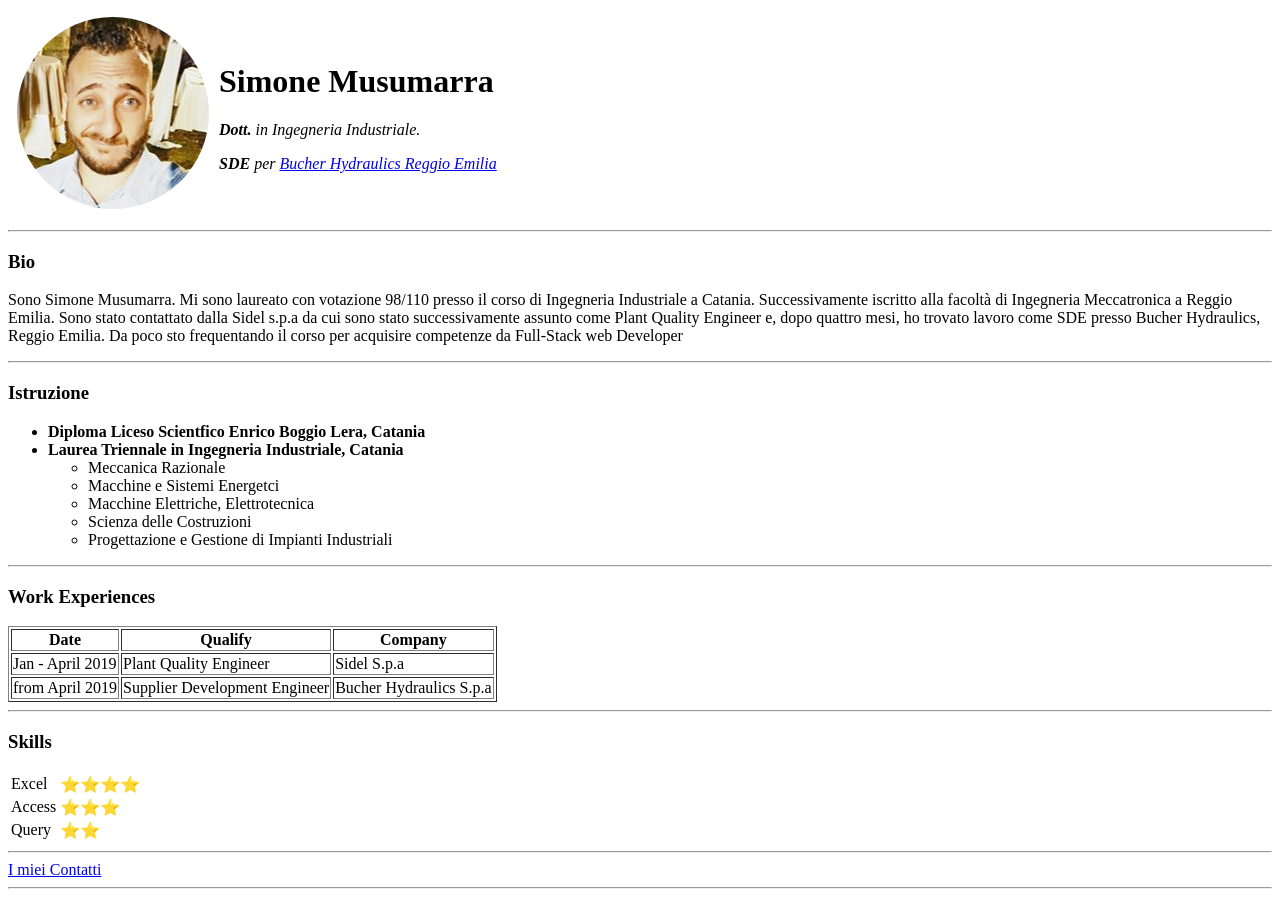
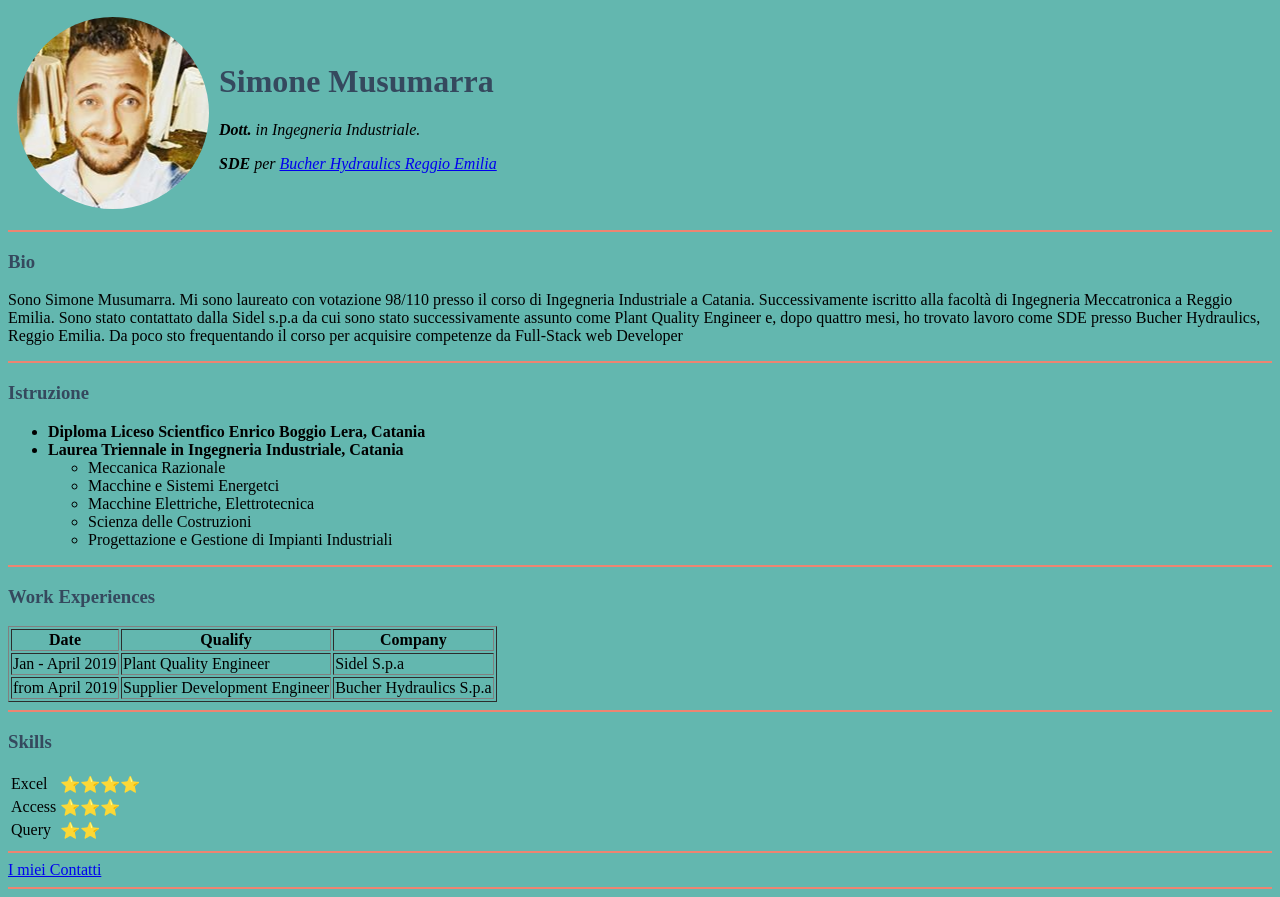
Before and after one commit to simomusu93/HTML.CV, a plain HTML site: page index.html in a window 1280 px wide. Drawn offline with Linux system fonts and the light colour scheme.

Commit message:
rev5 CSS

```diff
--- /dev/null
+++ b/CSS/style.css
@@ -0,0 +1,25 @@
+
+  body {
+    background-color: #63b7af;
+    ;
+  }
+
+  hr {
+    background-color: #ee8572;
+    border-style: none;
+    height: 2px;
+
+
+  }
+
+h1{
+
+ color: #35495e
+
+}
+
+h3{
+
+color: #35495e
+
+}
--- a/index.html
+++ b/index.html
@@ -4,6 +4,7 @@
 <head>
   <meta charset="utf-8">
   <title>Simone's personal HTML-CV</title>
+  <link rel="stylesheet" href="CSS/style.css">
 </head>
 
 <body>
@@ -22,7 +23,8 @@
   <hr>
   <h3>Bio</h3>
   <p>Sono Simone Musumarra. Mi sono laureato con votazione 98/110 presso il corso di Ingegneria Industriale a Catania. Successivamente iscritto alla facoltà
-    di Ingegneria Meccatronica a Reggio Emilia. Sono stato contattato dalla Sidel s.p.a da cui sono stato successivamente assunto come Plant Quality Engineer e, dopo quattro mesi, ho trovato lavoro come SDE presso Bucher Hydraulics, Reggio Emilia. Da poco sto frequentando il corso per acquisire competenze da Full-Stack web Developer</p>
+    di Ingegneria Meccatronica a Reggio Emilia. Sono stato contattato dalla Sidel s.p.a da cui sono stato successivamente assunto come Plant Quality Engineer e, dopo quattro mesi, ho trovato lavoro come SDE presso Bucher Hydraulics, Reggio Emilia. Da
+    poco sto frequentando il corso per acquisire competenze da Full-Stack web Developer</p>
   <hr>
 
   <h3>Istruzione</h3>
@@ -74,7 +76,7 @@
       <td>Query</td>
       <td>⭐⭐</td>
     </tr>
-  </tr>
+
   </table>
 
   <hr>
```
Also changed, not shown: contact-me.html (+1 -0 lines), 0.jfif (added). Lines whose indentation alone changed are shown as unchanged.
